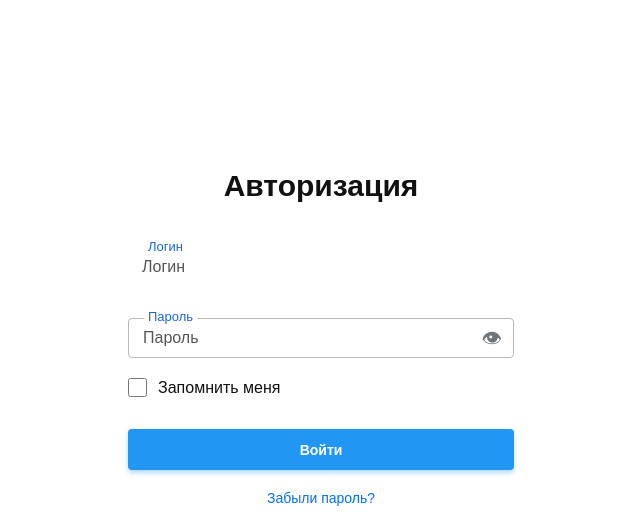
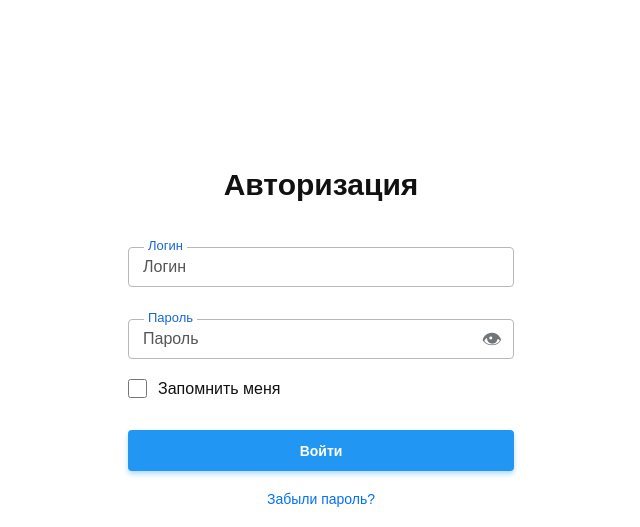
Before and after one commit to Zaharov89/Arina, a Flask app: page /auth/login in a window 1280 px wide. Shown: the top 527 px of the page, without its empty margins (319-959 px from the left). Run offline with Flask 3, Linux system fonts and the light colour scheme; parts of the project's set-up code (start-up, migrations or seed data) failed here and were passed over.

Commit message:
Fix login field border

```diff
--- a/Arina/frontend/templates/auth/login.html
+++ b/Arina/frontend/templates/auth/login.html
@@ -12,7 +12,9 @@
         <form id="loginForm" class="auth-form" novalidate>
             <div class="auth-field">
                 <label for="loginEmail">Логин</label>
-                <input type="email" id="loginEmail" name="login" autocomplete="email" maxlength="100" placeholder="Логин">
+                <div class="auth-input-wrapper">
+                    <input type="email" id="loginEmail" name="login" autocomplete="email" maxlength="100" placeholder="Логин">
+                </div>
             </div>
 
             <div class="auth-field">
```
